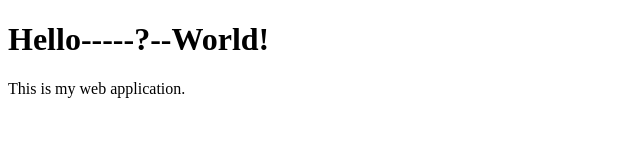
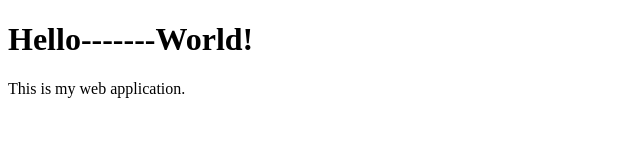
Before and after one commit to kv-sub/devopslab8-WebHooks, a plain HTML site: page index.html in a window 1280 px wide. Shown: the whole page, without its empty margins (0-640 px from the left). Drawn offline with Linux system fonts and the light colour scheme.

Commit message:
Just Changing

```diff
--- a/index.html
+++ b/index.html
@@ -6,7 +6,7 @@
     <title>My Web App</title>
 </head>
 <body>
-    <h1>Hello-----?--World!</h1>
+    <h1>Hello-------World!</h1>
     <p>This is my web application.</p>
 </body>
 </html>
```
